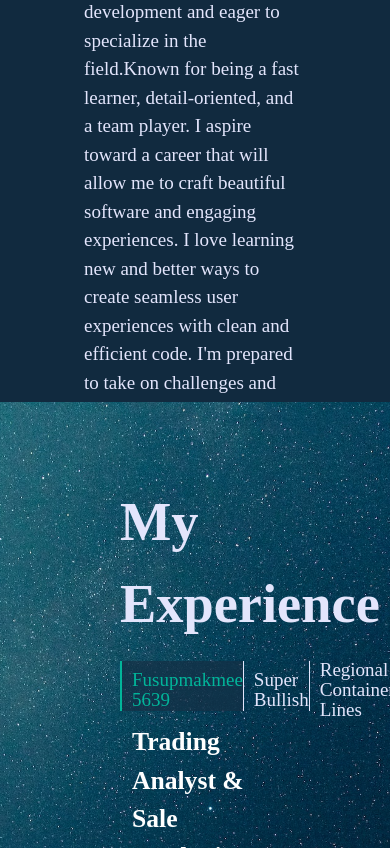
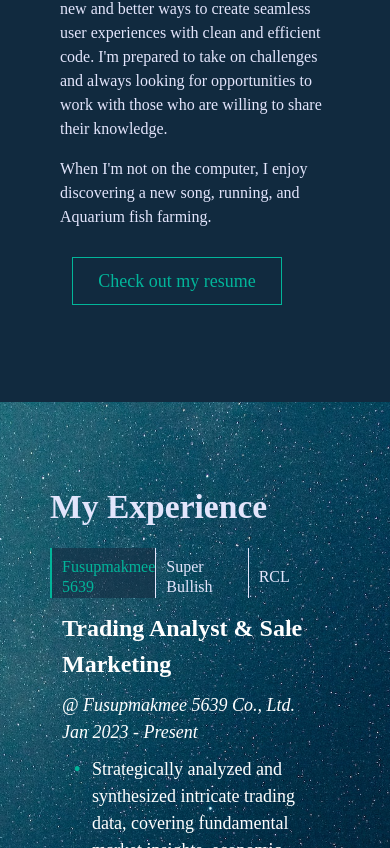
Before and after one commit to PongTK/Web-, a React (Vite) app: page / in a window 390 px wide. Shown: the part 1152-2000 px from the top of the page. Built offline with nearby package versions, Linux system fonts and the light colour scheme.

Commit message:
edit responsive

```diff
--- a/src/Components/About/About.css
+++ b/src/Components/About/About.css
@@ -153,16 +153,20 @@
 
 }
 
-@media (max-width:750px) {
+@media (max-width:767px) {
     .about-heading::after{
         display: none;
     }
 
+    .about-wrapper{
+        padding: 80px 60px;
+    }
+
     .about-heading{
-        font-size: 3.4rem;
+        font-size: 2.8rem;
     }
 
     .about-text{
-        font-size: 19px;
+        font-size: 16px;
     }
 }
--- a/src/Components/Experience/ExpJobDetail.css
+++ b/src/Components/Experience/ExpJobDetail.css
@@ -40,12 +40,12 @@ ul li.exp-job-detail-text::before {
     margin-left: -1em;
 }
 
-@media (max-width:750px) {
+@media (max-width:767px) {
     .exp-job-detail-heading{
-        font-size: 1.6rem;
+        font-size: 1.5rem;
     }
 
     p.range, li{
-        font-size: 19px;
+        font-size: 18px;
     }
 }
--- a/src/Components/Experience/Experience.css
+++ b/src/Components/Experience/Experience.css
@@ -104,18 +104,22 @@
     }
 }
 
-@media (max-width:750px) {
+@media (max-width:767px) {
     .exp-heading::after{
         display: none;
     }
 
+    .exp-wrapper{
+        padding: 80px 50px;
+    }
+
     .exp-heading{
-        font-size: 3.4rem;
+        font-size: 2.1rem;
     }
 
    .exp-btn-link{
         display: flex;
-        font-size: 19px;
+        font-size: 16px;
         width: 159px;
         height: 50px;
         line-height: 20px;
--- a/src/Components/Experience/Experience.jsx
+++ b/src/Components/Experience/Experience.jsx
@@ -20,7 +20,7 @@ function Experience() {
                 Super Bullish
               </NavLink>
               <NavLink exact to="/RCL" className="exp-btn-link">
-                Regional Container Lines
+                RCL
               </NavLink>
             </div>
             <div className="exp-job-panel">
--- a/src/Components/Intro/Intro.css
+++ b/src/Components/Intro/Intro.css
@@ -56,9 +56,9 @@
     width: 60px;
 }
 
-@media (max-width:750px) {
+@media (max-width:767px) {
     .heading{
-        font-size: 5.8rem;
+        font-size: 4rem;
     }
 
     .sub-heading, .sub-text{
--- a/src/Components/Project/Project.css
+++ b/src/Components/Project/Project.css
@@ -143,7 +143,7 @@ figcaption{
 
 }
 
-@media (max-width:750px) {
+@media (max-width:767px) {
     .project-section{
         min-height: 900px;
         height: auto;
@@ -155,7 +155,7 @@ figcaption{
     }
 
     .project-heading{
-        font-size: 3.4rem;
+        font-size: 2.8rem;
         margin-bottom: 0;
     }
 
@@ -163,7 +163,7 @@ figcaption{
         display: none;
     }
 
-    .project-text{font-size: 19px;}
+    .project-text{font-size: 16px;}
 
     .project-items-container{
         grid-template-rows: repeat(3, 1fr);
@@ -171,8 +171,5 @@ figcaption{
         grid-row-gap: 10px;
     }
 
-    .project-BG{
-        width: 100%;
-        height: 110%;
-    }
+
 }
--- a/src/Components/Skills/Skills.css
+++ b/src/Components/Skills/Skills.css
@@ -74,19 +74,29 @@
     transform: rotateY(360deg);
 }
 
-@media (max-width:750px) {
+@media (max-width:767px) {
+    .skills-wrapper{
+        padding: 0px 60px;
+    }
 
     .skill-heading{
-        font-size: 3.4rem;
+        font-size: 2.8rem;
     }
     .skill-heading::after{
         display: none;
     }
 
-    .skill-text{font-size: 19px;}
+    .skill-text{font-size: 16.5px;}
 
     .skill-container{
         grid-template-columns: repeat(3, 1fr);
         grid-template-rows: repeat(4, 1fr);
     }
+
+    .skill-content img{
+        margin-bottom: 20px;
+        height: 70px;
+        filter: grayscale(0);
+        transition: none;
+    }
 }
```
